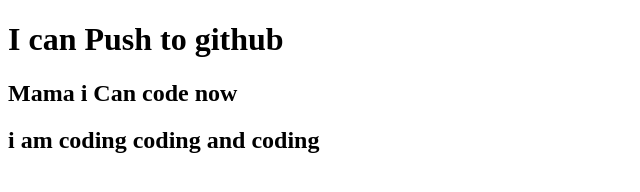
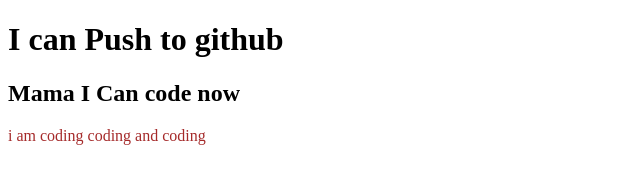
Before and after one commit to codewithkanij/my-second-repo, a plain HTML site: page index.html in a window 1280 px wide. Shown: the whole page, without its empty margins (0-640 px from the left). Drawn offline with Linux system fonts and the light colour scheme.

Commit message:
style added

```diff
--- a/index.html
+++ b/index.html
@@ -5,11 +5,12 @@
     <meta http-equiv="X-UA-Compatible" content="IE=edge">
     <meta name="viewport" content="width=device-width, initial-scale=1.0">
     <title>My Second Github</title>
+    <link rel="stylesheet" href="style.css">
 </head>
 <body>
     <h1>I can Push to github</h1>
-    <h2>Mama i Can code now</h2>
-    <h2>i am coding coding and coding</h2>
+    <h2>Mama I Can code now</h2>
+     <p>i am coding coding and coding</p>
 
 </body>
 </html>
--- /dev/null
+++ b/style.css
@@ -0,0 +1,3 @@
+p{
+    color:brown;
+}
```
